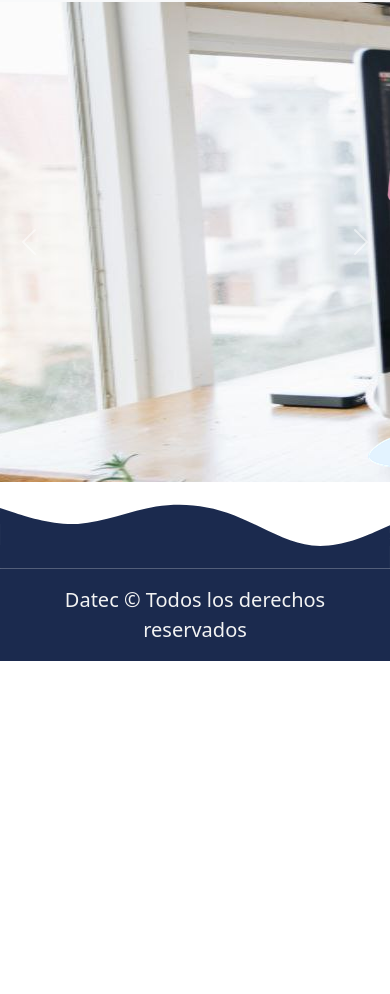
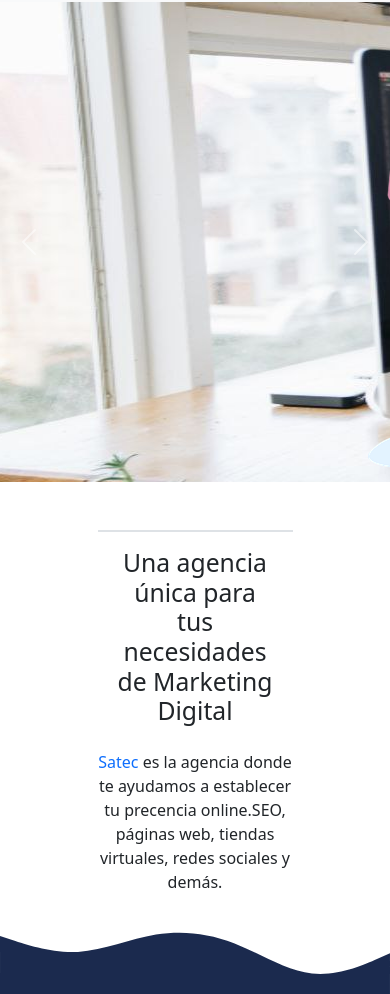
Before and after one commit to LeoNardoz333/Datec, a plain HTML site: page index.html in a window 390 px wide. Shown: the part 94-1088 px from the top of the page. Before the commit the page ends 844 px from the top, so only its background shows below. Drawn offline with nearby package versions, Linux system fonts and the light colour scheme.

Commit message:
Se agregó introduccion a servicios

```diff
--- a/css/style.css
+++ b/css/style.css
@@ -10,3 +10,9 @@ footer p{
 .carousel-inner{
     max-height: 30rem;
 }
+/*Media query*/
+@media (max-width:768px){
+    #intro{
+        width: 90%;
+    }
+}
--- a/index.html
+++ b/index.html
@@ -58,6 +58,16 @@
           <span class="visually-hidden">Next</span>
         </button>
       </div>
+      <!-- Introducción a servicios -->
+      <section id="intro"
+      class="d-flex flex-column justify-content-center pt-5 text-center w-50 m-auto">
+        <h1 class="p-3 fs-2 border-top border-2">
+            Una agencia única para tus necesidades de <span>Marketing Digital</span></h1>
+        <p>
+            <span class="text-primary">Satec</span> es la agencia donde te ayudamos a establecer tu precencia online.SEO,
+             páginas web, tiendas virtuales, redes sociales y demás.
+        </p>
+      </section>
 
       <section>
         <svg xmlns="http://www.w3.org/2000/svg" viewBox="0 0 1440 320"><path fill="#1b2a4e" fill-opacity="1" d="M0,96L48,112C96,128,192,160,288,154.7C384,149,480,107,576,90.7C672,75,768,85,864,122.7C960,160,1056,224,1152,234.7C1248,245,1344,203,1392,181.3L1440,160L1440,320L1392,320C1344,320,1248,320,1152,320C1056,320,960,320,864,320C768,320,672,320,576,320C480,320,384,320,288,320C192,320,96,320,48,320L0,320Z"></path></svg>
```
